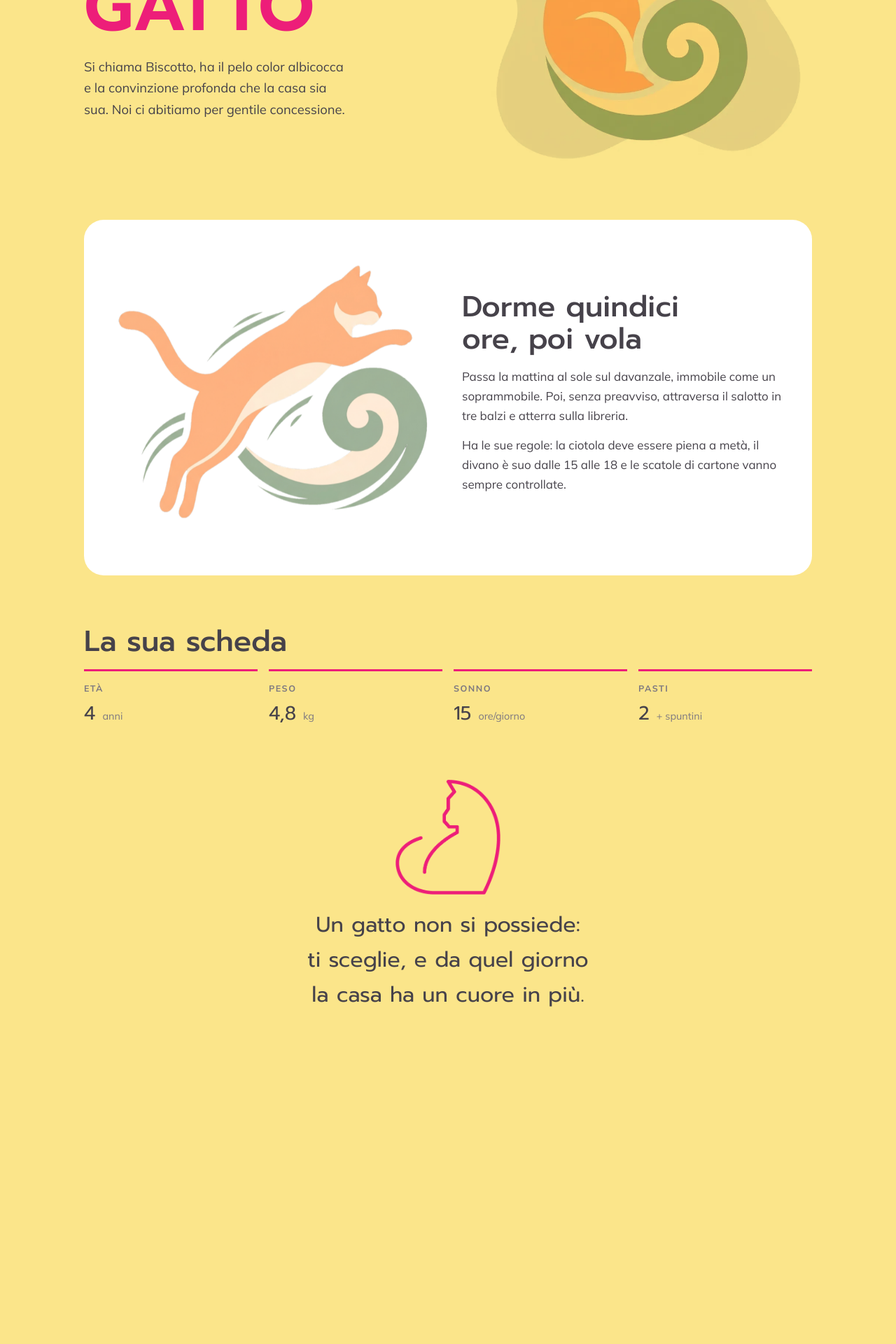
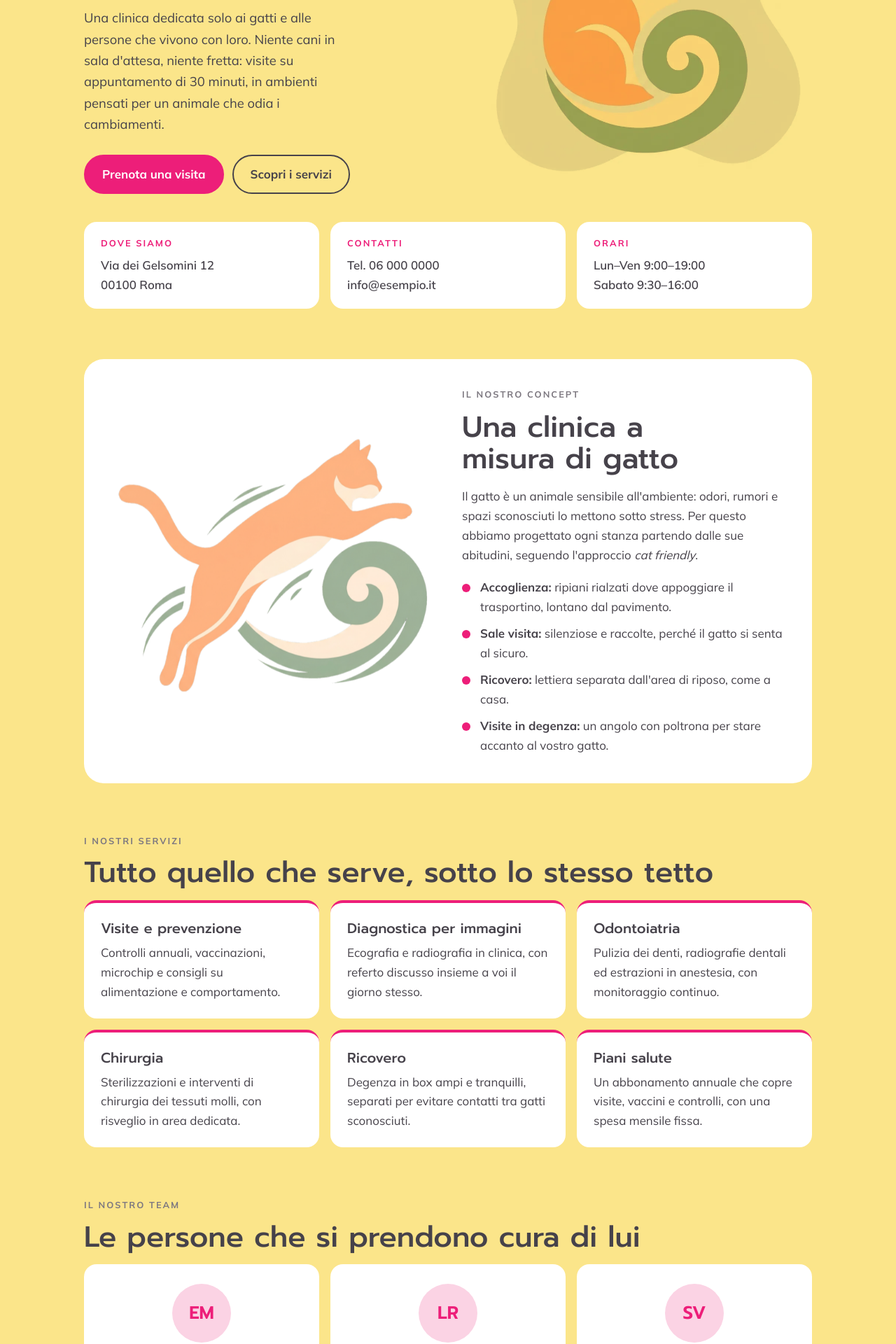
Before and after one commit to uber-mastermas/sito-web, a PHP site: page / in a window 1280 px wide. Shown: the part 840-2760 px from the top of the page at 70% size. Before the commit the page ends 2278 px from the top, so only its background shows below. Run offline with PHP 8.4, Linux system fonts and the light colour scheme.

Commit message:
Home completa clinica veterinaria per gatti (testi di fantasia), menu e footer aggiornati
Co-Authored-By: Claude Opus 5.5 <noreply@anthropic.com>
Claude-Session: https://claude.ai/code/session_01RgRibZZNM4qyZasMGWaY1P

```diff
--- a/css/style.css
+++ b/css/style.css
@@ -148,11 +148,12 @@ a { color: var(--rosa); }
   padding-inline: 20px;
   padding-block: 40px 56px;
   display: grid;
+  grid-template-columns: minmax(0, 1fr); /* impedisce che un contenuto largo allarghi la pagina */
   gap: 72px;
 }
 
 /* Margine per i link interni (#ancore) sotto l'header fisso */
-section[id] { scroll-margin-top: 90px; }
+section[id] { scroll-margin-top: 120px; }
 
 .occhiello {
   font-size: .8rem;
@@ -252,17 +253,178 @@ h2 {
   text-wrap: balance;
 }
 
+/* Bottoni */
+.azioni { display: flex; flex-wrap: wrap; gap: 12px; margin-top: 28px; }
+.bottone {
+  display: inline-block;
+  padding: 12px 24px;
+  border-radius: 999px;
+  background: var(--rosa);
+  color: var(--bianco);
+  font-weight: 700;
+  text-decoration: none;
+  border: 2px solid var(--rosa);
+}
+.bottone:hover { background: var(--grigio); border-color: var(--grigio); }
+.bottone-secondario { background: transparent; color: var(--grigio); border-color: var(--grigio); }
+.bottone-secondario:hover { background: var(--grigio); color: var(--bianco); }
+
+/* Striscia informazioni rapide */
+.info {
+  display: grid;
+  grid-template-columns: repeat(3, 1fr);
+  gap: 16px;
+  margin-top: -32px; /* avvicina la striscia all'apertura */
+}
+.info-voce {
+  background: var(--bianco);
+  border-radius: 18px;
+  padding: 20px 24px;
+}
+.info-voce .occhiello { margin-bottom: 6px; color: var(--rosa); }
+.info-voce p:last-child { margin: 0; font-weight: 600; font-variant-numeric: tabular-nums; }
+
+/* Elenco puntato del concept */
+.elenco { margin: 18px 0 0; padding: 0; list-style: none; display: grid; gap: 10px; }
+.elenco li { padding-left: 26px; position: relative; }
+.elenco li::before {
+  content: "";
+  position: absolute;
+  left: 0;
+  top: .55em;
+  width: 12px;
+  height: 12px;
+  border-radius: 50%;
+  background: var(--rosa);
+}
+
+/* Griglia di schede (servizi, team, contatti) */
+h3 {
+  font-family: var(--font-titolo);
+  font-weight: 500;
+  font-size: 1.25rem;
+  line-height: 1.25;
+  margin: 0 0 8px;
+}
+.griglia {
+  display: grid;
+  grid-template-columns: repeat(3, 1fr);
+  gap: 16px;
+  margin-top: 8px;
+}
+.griglia.due { grid-template-columns: repeat(2, 1fr); }
+.scheda-servizio {
+  background: var(--bianco);
+  border-radius: 18px;
+  padding: 24px;
+  border-top: 4px solid var(--rosa);
+  min-width: 0;
+}
+.scheda-servizio p { margin: 0 0 10px; }
+.scheda-servizio p:last-child { margin-bottom: 0; }
+
+/* Team */
+.persona {
+  background: var(--bianco);
+  border-radius: 18px;
+  padding: 28px 24px;
+  text-align: center;
+}
+.iniziali {
+  display: inline-grid;
+  place-items: center;
+  width: 84px;
+  height: 84px;
+  border-radius: 50%;
+  background: var(--rosa-chiaro);
+  color: var(--rosa);
+  font-family: var(--font-titolo);
+  font-weight: 600;
+  font-size: 1.6rem;
+  margin-bottom: 14px;
+}
+.persona p { margin: 0; color: var(--grigio-chiaro); font-size: .95rem; }
+
+/* Box con solo testo + passi numerati */
+.box-testo { align-items: start; }
+.passi { margin: 0; padding: 0; list-style: none; counter-reset: passo; display: grid; gap: 16px; }
+.passi li { counter-increment: passo; position: relative; padding-left: 56px; min-height: 40px; }
+.passi li::before {
+  content: counter(passo);
+  position: absolute;
+  left: 0;
+  top: 0;
+  display: grid;
+  place-items: center;
+  width: 40px;
+  height: 40px;
+  border-radius: 50%;
+  background: var(--rosa);
+  color: var(--bianco);
+  font-family: var(--font-titolo);
+  font-weight: 600;
+}
+
+/* Riquadro prenotazione */
+.prenota {
+  margin-top: 16px;
+  background: var(--grigio);
+  color: var(--bianco);
+  border-radius: 18px;
+  padding: 28px;
+  display: flex;
+  align-items: center;
+  justify-content: space-between;
+  gap: 20px;
+  flex-wrap: wrap;
+}
+.prenota > div { max-width: 52ch; min-width: 0; }
+.prenota p { margin: 0; }
+.prenota .numero {
+  font-family: var(--font-titolo);
+  font-weight: 600;
+  font-size: clamp(1.6rem, 4vw, 2.2rem);
+  color: var(--rosa-chiaro);
+  user-select: all;
+}
+
+/* Domande frequenti */
+.faq { display: grid; gap: 10px; margin-top: 8px; }
+.faq details {
+  background: var(--bianco);
+  border-radius: 14px;
+  padding: 16px 20px;
+}
+.faq summary {
+  cursor: pointer;
+  font-weight: 700;
+  list-style: none;
+  display: flex;
+  justify-content: space-between;
+  gap: 16px;
+}
+.faq summary::-webkit-details-marker { display: none; }
+.faq summary::after { content: "+"; color: var(--rosa); font-size: 1.4rem; line-height: 1; }
+.faq details[open] summary::after { content: "–"; }
+.faq details p { margin: 12px 0 0; max-width: 70ch; }
+
 @media (prefers-reduced-motion: reduce) {
   .balzo { animation: none; }
   html { scroll-behavior: auto; }
 }
 
+@media (max-width: 960px) {
+  .griglia { grid-template-columns: repeat(2, 1fr); }
+}
+
 /* ---------- TELEFONO ---------- */
 @media (max-width: 760px) {
-  .hero, .box { grid-template-columns: 1fr; }
-  .hero-img { max-width: 380px; margin: 0 auto; }
+  .hero, .box { grid-template-columns: minmax(0, 1fr); }
+  .hero-img { width: min(100%, 380px); margin: 0 auto; }
   .box { padding: 28px 20px; }
   .dati { grid-template-columns: repeat(2, 1fr); }
+  .info, .griglia, .griglia.due { grid-template-columns: 1fr; }
+  .info { margin-top: -20px; }
   .pagina { gap: 52px; padding-block: 28px 40px; }
   .site-header .barra { justify-content: center; padding-block: 8px; }
   .site-footer .barra { justify-content: center; text-align: center; flex-wrap: wrap; }
--- a/index.html
+++ b/index.html
@@ -3,7 +3,8 @@
 <head>
 <meta charset="utf-8">
 <meta name="viewport" content="width=device-width, initial-scale=1, viewport-fit=cover">
-<title>Il mio gatto</title>
+<title>Il mio gatto · Clinica veterinaria per gatti a Roma</title>
+<meta name="description" content="Clinica veterinaria dedicata solo ai gatti: visite su appuntamento, diagnostica, odontoiatria, chirurgia e piani salute in un ambiente pensato per ridurre lo stress.">
 <link rel="icon" href="img/gatto-cuore.png" type="image/png">
 <link rel="preconnect" href="https://fonts.googleapis.com">
 <link rel="preconnect" href="https://fonts.gstatic.com" crossorigin>
@@ -18,37 +19,174 @@
 
 <main class="pagina">
 
+  <!-- APERTURA -->
   <section class="hero">
     <div>
-      <p class="occhiello">Diario di casa</p>
+      <p class="occhiello">Clinica veterinaria per gatti · Roma</p>
       <h1>IL MIO <span>GATTO</span></h1>
-      <p class="intro">Si chiama Biscotto, ha il pelo color albicocca e la convinzione profonda che la casa sia sua. Noi ci abitiamo per gentile concessione.</p>
+      <p class="intro">Una clinica dedicata solo ai gatti e alle persone che vivono con loro. Niente cani in sala d'attesa, niente fretta: visite su appuntamento di 30 minuti, in ambienti pensati per un animale che odia i cambiamenti.</p>
+      <div class="azioni">
+        <a class="bottone" href="#contatti">Prenota una visita</a>
+        <a class="bottone bottone-secondario" href="#servizi">Scopri i servizi</a>
+      </div>
     </div>
-    <img class="hero-img" src="img/gatto-seduto.webp" width="900" height="900" alt="Illustrazione di un gatto arancione seduto, con la coda arrotolata a spirale">
+    <img class="hero-img" src="img/gatto-seduto.webp" width="900" height="900" alt="Illustrazione di un gatto seduto con la coda arrotolata a spirale">
   </section>
 
-  <section class="box" id="storia">
-    <img class="balzo" src="img/gatto-salto.png" width="1200" height="1116" alt="Illustrazione di un gatto arancione che salta">
-    <div>
-      <h2>Dorme quindici ore, poi vola</h2>
-      <p>Passa la mattina al sole sul davanzale, immobile come un soprammobile. Poi, senza preavviso, attraversa il salotto in tre balzi e atterra sulla libreria.</p>
-      <p>Ha le sue regole: la ciotola deve essere piena a metà, il divano è suo dalle 15 alle 18 e le scatole di cartone vanno sempre controllate.</p>
+  <!-- INFO RAPIDE -->
+  <section class="info" aria-label="Informazioni utili">
+    <div class="info-voce">
+      <p class="occhiello">Dove siamo</p>
+      <p>Via dei Gelsomini 12<br>00100 Roma</p>
+    </div>
+    <div class="info-voce">
+      <p class="occhiello">Contatti</p>
+      <p>Tel. 06 000 0000<br>info@esempio.it</p>
+    </div>
+    <div class="info-voce">
+      <p class="occhiello">Orari</p>
+      <p>Lun–Ven 9:00–19:00<br>Sabato 9:30–16:00</p>
     </div>
   </section>
 
-  <section id="scheda">
-    <h2>La sua scheda</h2>
-    <dl class="dati">
-      <div class="dato"><dt>Età</dt><dd>4 <small>anni</small></dd></div>
-      <div class="dato"><dt>Peso</dt><dd>4,8 <small>kg</small></dd></div>
-      <div class="dato"><dt>Sonno</dt><dd>15 <small>ore/giorno</small></dd></div>
-      <div class="dato"><dt>Pasti</dt><dd>2 <small>+ spuntini</small></dd></div>
-    </dl>
+  <!-- CONCEPT -->
+  <section class="box" id="clinica">
+    <img class="balzo" src="img/gatto-salto.png" width="1200" height="1116" alt="Illustrazione di un gatto che salta">
+    <div>
+      <p class="occhiello">Il nostro concept</p>
+      <h2>Una clinica a misura di gatto</h2>
+      <p>Il gatto è un animale sensibile all'ambiente: odori, rumori e spazi sconosciuti lo mettono sotto stress. Per questo abbiamo progettato ogni stanza partendo dalle sue abitudini, seguendo l'approccio <em>cat friendly</em>.</p>
+      <ul class="elenco">
+        <li><strong>Accoglienza:</strong> ripiani rialzati dove appoggiare il trasportino, lontano dal pavimento.</li>
+        <li><strong>Sale visita:</strong> silenziose e raccolte, perché il gatto si senta al sicuro.</li>
+        <li><strong>Ricovero:</strong> lettiera separata dall'area di riposo, come a casa.</li>
+        <li><strong>Visite in degenza:</strong> un angolo con poltrona per stare accanto al vostro gatto.</li>
+      </ul>
+    </div>
   </section>
 
+  <!-- SERVIZI -->
+  <section id="servizi">
+    <p class="occhiello">I nostri servizi</p>
+    <h2>Tutto quello che serve, sotto lo stesso tetto</h2>
+    <div class="griglia">
+      <article class="scheda-servizio">
+        <h3>Visite e prevenzione</h3>
+        <p>Controlli annuali, vaccinazioni, microchip e consigli su alimentazione e comportamento.</p>
+      </article>
+      <article class="scheda-servizio">
+        <h3>Diagnostica per immagini</h3>
+        <p>Ecografia e radiografia in clinica, con referto discusso insieme a voi il giorno stesso.</p>
+      </article>
+      <article class="scheda-servizio">
+        <h3>Odontoiatria</h3>
+        <p>Pulizia dei denti, radiografie dentali ed estrazioni in anestesia, con monitoraggio continuo.</p>
+      </article>
+      <article class="scheda-servizio">
+        <h3>Chirurgia</h3>
+        <p>Sterilizzazioni e interventi di chirurgia dei tessuti molli, con risveglio in area dedicata.</p>
+      </article>
+      <article class="scheda-servizio">
+        <h3>Ricovero</h3>
+        <p>Degenza in box ampi e tranquilli, separati per evitare contatti tra gatti sconosciuti.</p>
+      </article>
+      <article class="scheda-servizio">
+        <h3>Piani salute</h3>
+        <p>Un abbonamento annuale che copre visite, vaccini e controlli, con una spesa mensile fissa.</p>
+      </article>
+    </div>
+  </section>
+
+  <!-- TEAM -->
+  <section id="team">
+    <p class="occhiello">Il nostro team</p>
+    <h2>Le persone che si prendono cura di lui</h2>
+    <div class="griglia team">
+      <article class="persona">
+        <span class="iniziali" aria-hidden="true">EM</span>
+        <h3>Dr.ssa Elena Marchi</h3>
+        <p>Medico veterinario · Direttrice sanitaria</p>
+      </article>
+      <article class="persona">
+        <span class="iniziali" aria-hidden="true">LR</span>
+        <h3>Dr. Luca Ravelli</h3>
+        <p>Medico veterinario · Diagnostica per immagini</p>
+      </article>
+      <article class="persona">
+        <span class="iniziali" aria-hidden="true">SV</span>
+        <h3>Sara Valli</h3>
+        <p>Tecnica veterinaria · Accoglienza e ricovero</p>
+      </article>
+    </div>
+  </section>
+
+  <!-- PREPARARE LA VISITA -->
+  <section class="box box-testo" id="visita">
+    <div>
+      <p class="occhiello">Prima di venire</p>
+      <h2>Come preparare il vostro gatto alla visita</h2>
+      <p>Bastano pochi accorgimenti per un viaggio più sereno. Al vostro arrivo ci pensiamo noi: lo maneggiamo con calma e senza forzature.</p>
+    </div>
+    <ol class="passi">
+      <li><strong>Lasciate il trasportino in casa</strong> qualche giorno prima, aperto, con dentro una coperta che conosce.</li>
+      <li><strong>Spruzzate un feromone calmante</strong> nel trasportino 15 minuti prima di partire.</li>
+      <li><strong>Coprite il trasportino</strong> con un telo durante il viaggio: vedere meno lo rassicura.</li>
+      <li><strong>Portate con voi</strong> il libretto sanitario e, se richiesto, un campione di urine.</li>
+    </ol>
+  </section>
+
+  <!-- COME RAGGIUNGERCI -->
+  <section id="contatti">
+    <p class="occhiello">Come raggiungerci</p>
+    <h2>Vieni a trovarci</h2>
+    <div class="griglia due">
+      <article class="scheda-servizio">
+        <h3>In auto</h3>
+        <p>Parcheggi su strada su entrambi i lati della via. Il parcheggio convenzionato all'angolo vi offre <strong>la prima ora gratuita</strong>: dite al personale che siete nostri clienti e fate convalidare il biglietto alla reception.</p>
+        <p>Potete anche lasciare prima il gatto in clinica e parcheggiare con calma.</p>
+      </article>
+      <article class="scheda-servizio">
+        <h3>Con i mezzi pubblici</h3>
+        <p>Fermata dell'autobus a 2 minuti a piedi, servita da diverse linee urbane. La stazione della metropolitana più vicina è a circa 10 minuti a piedi.</p>
+      </article>
+    </div>
+    <div class="prenota">
+      <div>
+        <h3>Prenota una visita</h3>
+        <p>Chiamaci dal lunedì al sabato negli orari di apertura. Le visite durano 30 minuti, così nessuno aspetta a lungo.</p>
+      </div>
+      <p class="numero">06 000 0000</p>
+    </div>
+  </section>
+
+  <!-- DOMANDE FREQUENTI -->
+  <section id="faq">
+    <p class="occhiello">Domande frequenti</p>
+    <h2>Le risposte alle domande più comuni</h2>
+    <div class="faq">
+      <details>
+        <summary>Curate anche cani o altri animali?</summary>
+        <p>No. La clinica è dedicata esclusivamente ai gatti: è proprio questo che ci permette di avere ambienti tranquilli e senza odori di altri animali.</p>
+      </details>
+      <details>
+        <summary>Cosa faccio in caso di urgenza?</summary>
+        <p>Negli orari di apertura chiamateci subito: se la situazione lo richiede vi riceviamo senza appuntamento. Fuori orario rivolgetevi al pronto soccorso veterinario h24 più vicino a voi.</p>
+      </details>
+      <details>
+        <summary>Devo assicurare il mio gatto?</summary>
+        <p>Non è obbligatorio, ma una malattia o un incidente possono costare molto. In alternativa all'assicurazione potete scegliere uno dei nostri piani salute, che distribuiscono la spesa della prevenzione in rate mensili.</p>
+      </details>
+      <details>
+        <summary>Quanto dura una visita?</summary>
+        <p>Ogni appuntamento dura 30 minuti. È il tempo che serve per visitare il gatto con calma e rispondere a tutte le vostre domande.</p>
+      </details>
+    </div>
+  </section>
+
+  <!-- CHIUSURA -->
   <section class="cuore">
     <img src="img/gatto-cuore.png" width="341" height="373" alt="Gatto disegnato con una linea rosa a forma di cuore">
-    <p>Un gatto non si possiede: ti sceglie, e da quel giorno la casa ha un cuore in più.</p>
+    <p>Un gatto non si possiede: ti sceglie. Noi ci prendiamo cura di lui.</p>
   </section>
 
 </main>
--- a/partials/footer.html
+++ b/partials/footer.html
@@ -1,7 +1,7 @@
 <!-- FOOTER COMUNE — modifica qui i testi: vale per tutte le pagine -->
 <footer class="site-footer">
   <div class="barra">
-    <span>© <span data-anno></span> Il mio gatto</span>
-    <span class="secondario">Pagina di prova · sito gatti</span>
+    <span>© <span data-anno></span> Il mio gatto · Clinica veterinaria per gatti</span>
+    <span class="secondario">Tel. 06 000 0000 · Lun–Ven 9–19 · Sab 9:30–16</span>
   </div>
 </footer>
--- a/partials/header.html
+++ b/partials/header.html
@@ -8,8 +8,10 @@
     <nav aria-label="Menu principale">
       <ul class="menu">
         <li><a href="index.html">Home</a></li>
-        <li><a href="index.html#storia">La storia</a></li>
-        <li><a href="index.html#scheda">La scheda</a></li>
+        <li><a href="index.html#clinica">La clinica</a></li>
+        <li><a href="index.html#servizi">Servizi</a></li>
+        <li><a href="index.html#team">Team</a></li>
+        <li><a href="index.html#contatti">Contatti</a></li>
       </ul>
     </nav>
   </div>
```
